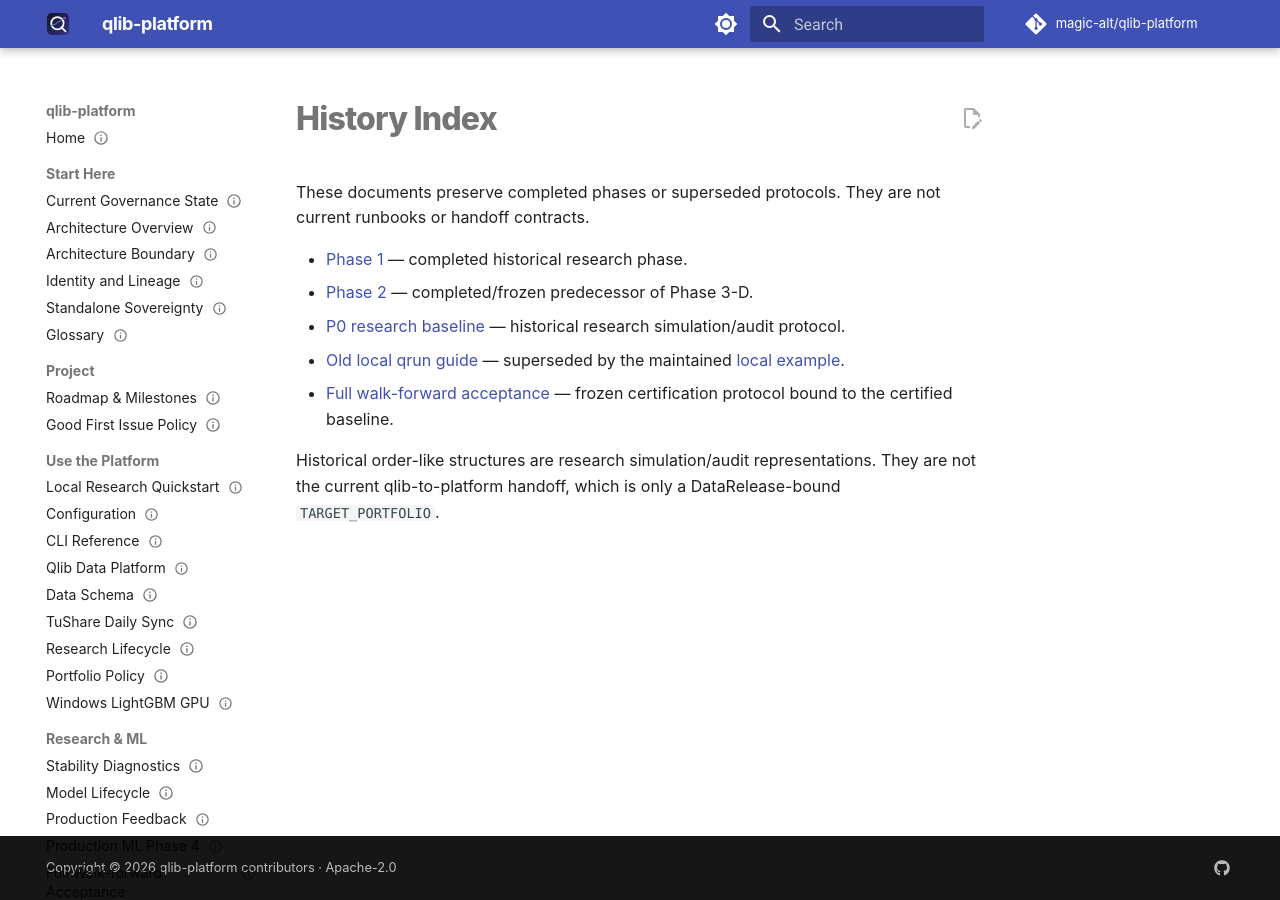
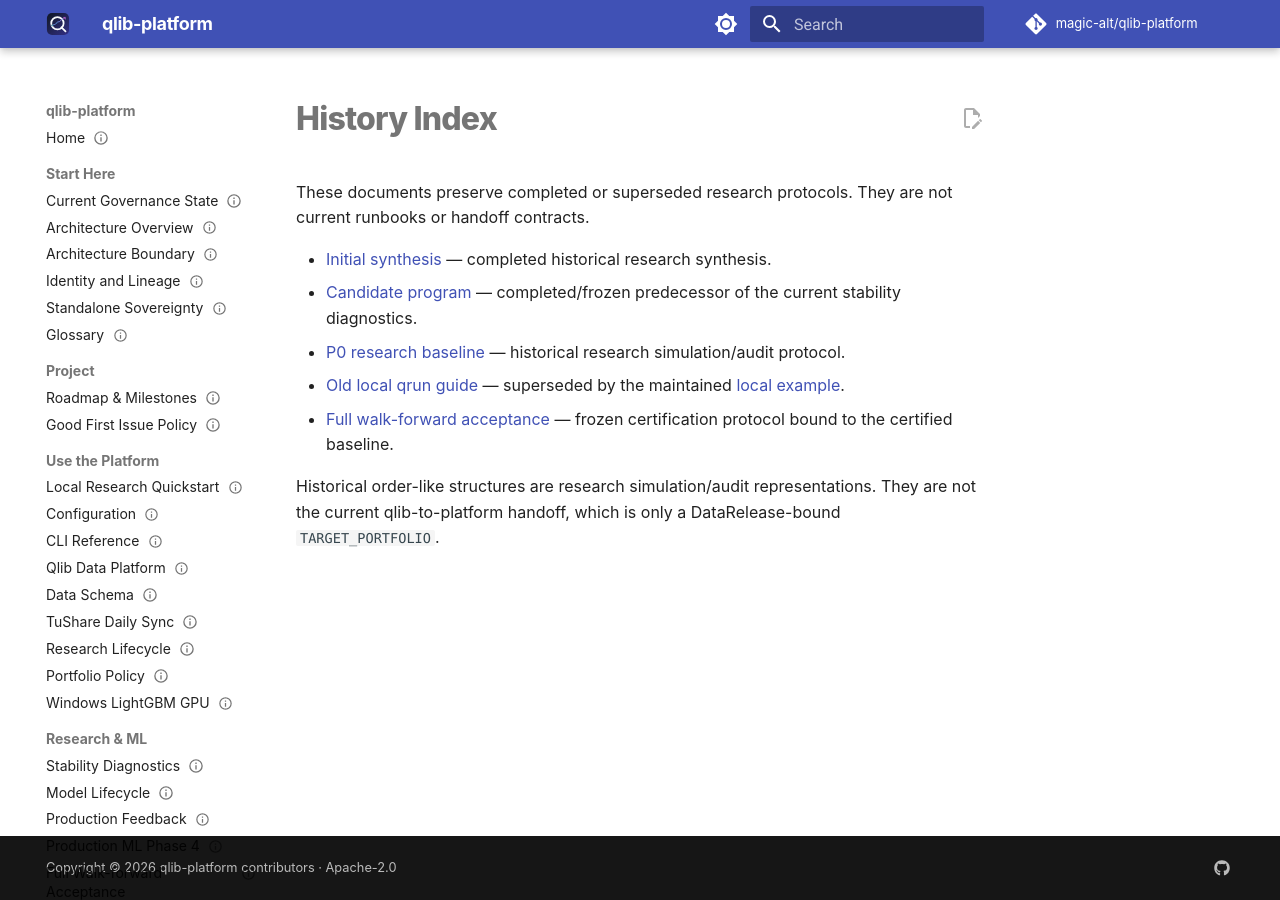
Before and after one commit to magic-alt/qlib-platform, an MkDocs documentation site: the page built from docs/history/README.md, in a window 1280 px wide. Built offline with MkDocs 1.6.1 and Material for MkDocs 9.7.7, drawn with Linux system fonts in a browser that asks for light colours; comment, search, counter and statistics services are not loaded.

Commit message:
docs: migrate historical research index links

```diff
--- a/docs/history/README.md
+++ b/docs/history/README.md
@@ -7,11 +7,11 @@
 
 # History Index
 
-These documents preserve completed phases or superseded protocols. They are not current runbooks or
+These documents preserve completed or superseded research protocols. They are not current runbooks or
 handoff contracts.
 
-- [Phase 1](research/alpha_research_phase_1.md) — completed historical research phase.
-- [Phase 2](research/alpha_research_phase_2.md) — completed/frozen predecessor of Phase 3-D.
+- [Initial synthesis](research/alpha_research_initial_synthesis.md) — completed historical research synthesis.
+- [Candidate program](research/alpha_research_candidate_program.md) — completed/frozen predecessor of the current stability diagnostics.
 - [P0 research baseline](research/p0_research_baseline.md) — historical research simulation/audit protocol.
 - [Old local qrun guide](qrun/local_alpha158_qrun_backtest.md) — superseded by the maintained
   [local example](https://github.com/magic-alt/qlib-platform/tree/main/examples/local_qlib_backtest).
```
